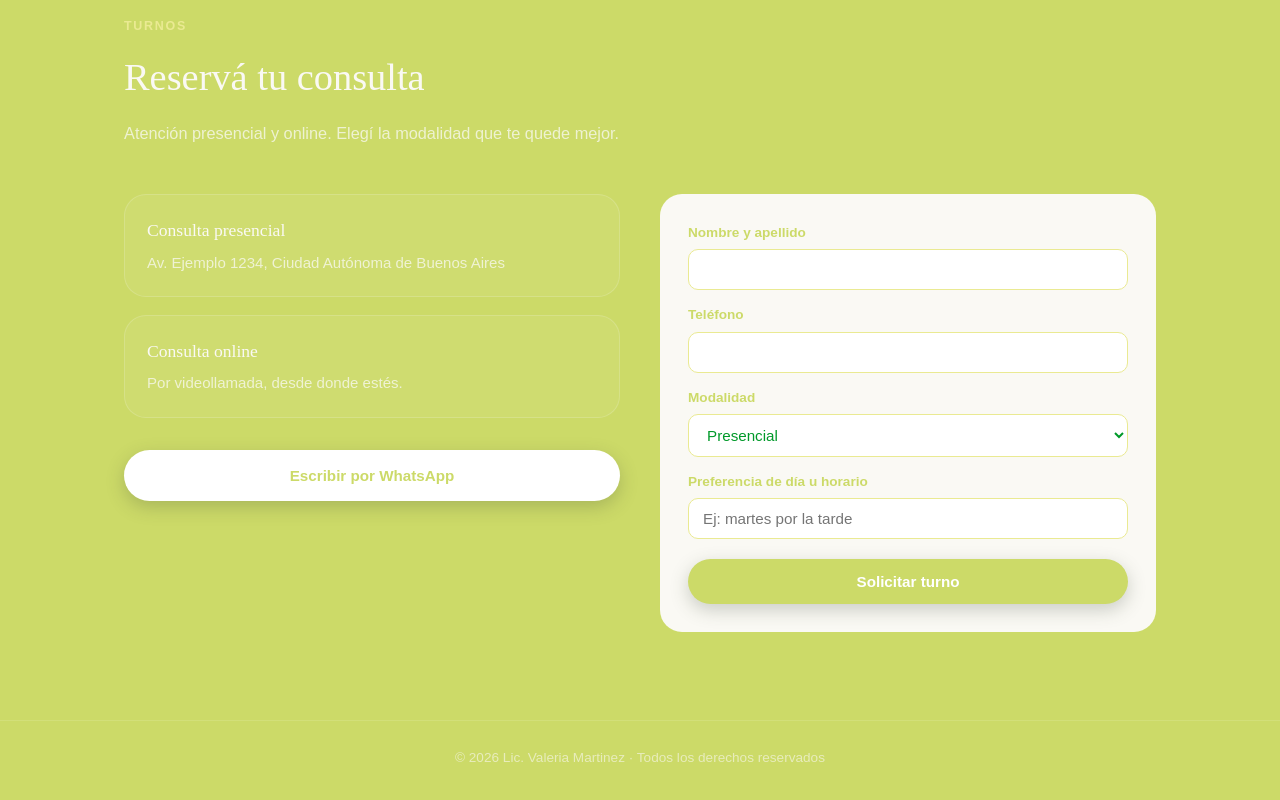
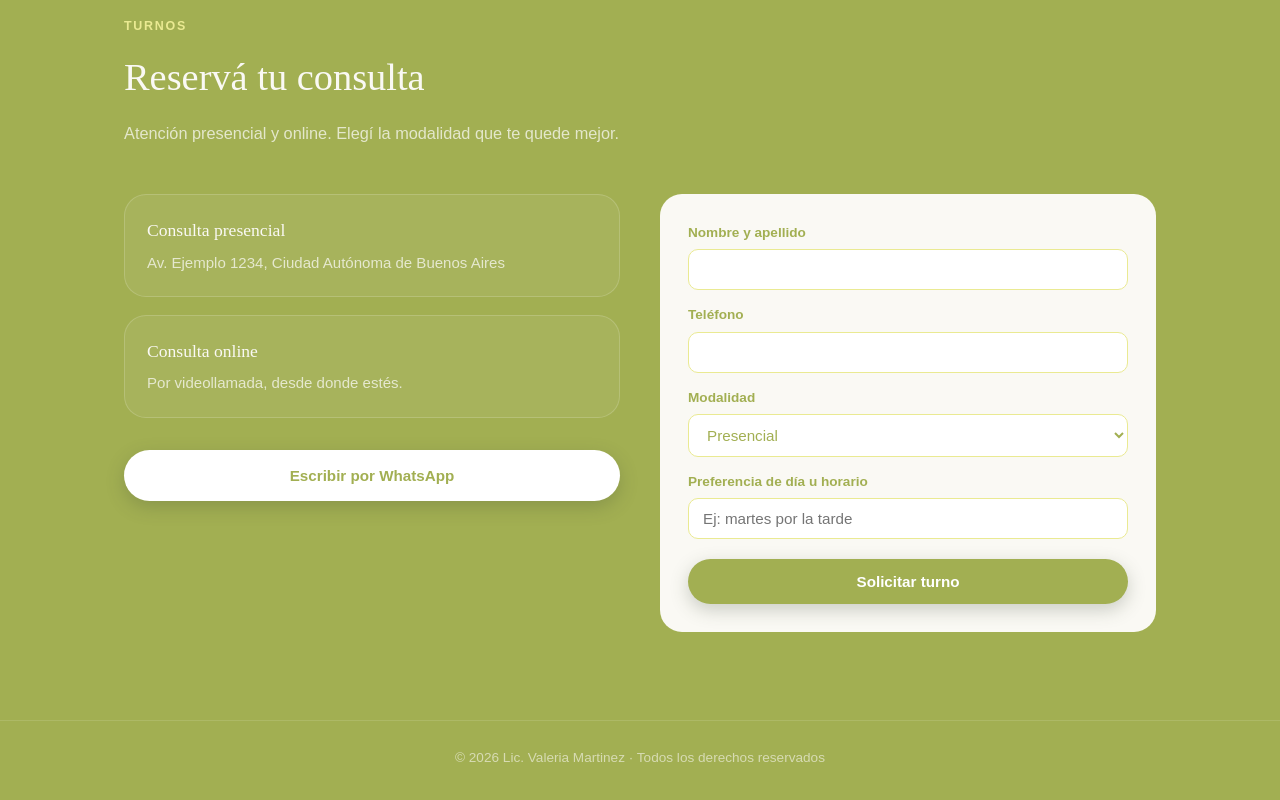
Before and after one commit to MechiBakker/nutri-site, a React (Vite) app: page / in a window 1280 px wide. Shown: the part 1540-2340 px from the top of the page. Built offline with nearby package versions, Linux system fonts and the light colour scheme; no server answers; the database is empty.

Commit message:
font colors

```diff
--- a/src/styles.css
+++ b/src/styles.css
@@ -1,12 +1,12 @@
 :root {
-  --verde-oscuro: #ccda68;
+  --verde-oscuro: #a2af52;
   --verde-seco: #eaea92;
   --rosa: #f9d5d3;
   --verde-claro: #eaea92;
   --hueso: #faf9f4;
   --blanco: #ffffff;
-  --texto: #009929;
-  --texto-suave: #ccda68;
+  --texto: #a2af52;
+  --texto-suave: #b7c45d;
 
   --font-display: 'Balibong', serif;
   --font-body: 'DIN Pro', sans-serif;
```
